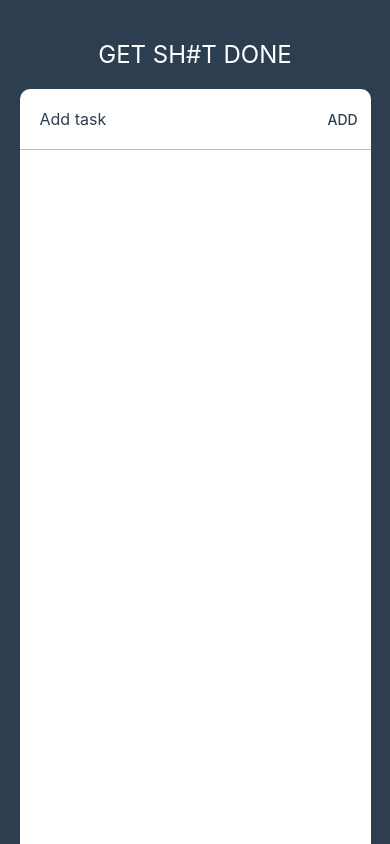
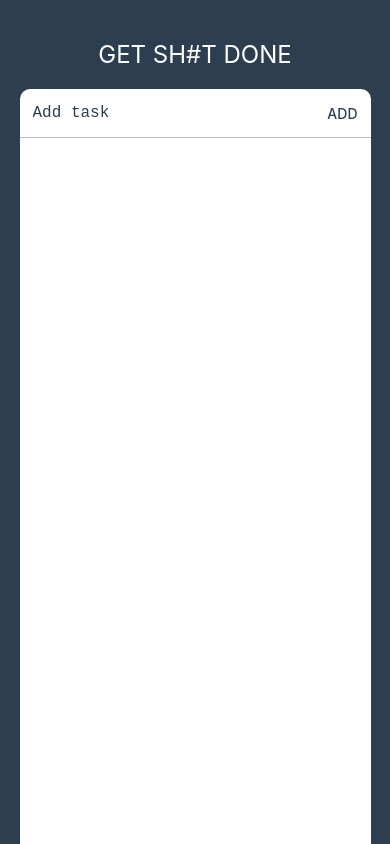
Before and after one commit to Technigo/project-react-native-app, a React Native app: screen / in a window 390 px wide. Built offline with nearby package versions, Linux system fonts and the light colour scheme.

Commit message:
updated some structure and styling of App, NewTodo and TodoItem

```diff
--- a/App.js
+++ b/App.js
@@ -3,29 +3,6 @@ import styled from 'styled-components/native'
 import { NewTodo } from './components/NewTodo'
 import { FlatList } from 'react-native'
 import { TodoItem } from './components/TodoItem'
-
-const Container = styled.View`
-  flex: 1;
-  background-color: #2c3e50;
-  justify-content: flex-start;
-  align-items: center;
-
-`
-
-const Title = styled.Text`
-  padding-top: 40px;
-  padding-bottom: 20px;
-  font-size: 24px;
-  color: #fff;
-`
-
-const ViewCard = styled.View`
-  flex: 1;
-  width: 90%;
-  border-top-left-radius: 10px;
-  border-top-right-radius: 10px;
-  background: #fff;
-`
 
 const App = () => {
   const [todos, setTodos] = useState([])
@@ -48,17 +25,45 @@ const App = () => {
   return (
     <Container>
       <Title>GET SH#T DONE</Title>
+
       <ViewCard>
         <NewTodo handleSubmit={handleSubmit} />
         <FlatList
           data={todos}
           renderItem={({ item }) => (
-            <TodoItem text={item.text} item={item} handleBinPress={handleBinPress} />
+            <TodoItem
+              text={item.text}
+              item={item}
+              handleBinPress={handleBinPress}
+            />
           )}
         />
       </ViewCard>
+
     </Container>
   )
 }
 
 export default App
+
+const Container = styled.View`
+  flex: 1;
+  justify-content: flex-start;
+  align-items: center;
+  background-color: #2c3e50;
+`
+
+const Title = styled.Text`
+  padding-top: 40px;
+  padding-bottom: 20px;
+  color: #fff;
+  font-size: 24px;
+`
+
+const ViewCard = styled.View`
+  flex: 1;
+  width: 90%;
+  border-top-left-radius: 10px;
+  border-top-right-radius: 10px;
+  background: #fff;
+`
--- a/components/NewTodo.js
+++ b/components/NewTodo.js
@@ -7,20 +7,24 @@ export const NewTodo = ({ handleSubmit }) => {
 
   return (
     <Container>
+
       <Input
         value={newTodo}
         onChangeText={handleChange}
         placeholder='Add task'
+        maxLength={25}
       />
+
       <Button
         onPress={() => {
           handleSubmit(newTodo)
           setNewTodo('')
         }}
-        disabled={newTodo.length < 3 || newTodo.length > 40 ? true : false}
+        disabled={newTodo.length < 3 || newTodo.length > 25 ? true : false}
       >
         <ButtonText>ADD</ButtonText>
       </Button>
+
     </Container >
   )
 }
@@ -35,17 +39,18 @@ const Container = styled.View`
 `
 
 const Input = styled.TextInput`
-  padding: 20px;
+  padding: 15px 13px;
+  color: #2c3e50;
   font-size: 16px;
-  color: #2c3e50;
+  font-family: Courier New;
   `
 
 const Button = styled.TouchableOpacity`
+  padding: 15px 13px;
   border: none;
+  background: transparent;
   font-size: 14px;
-  padding: 20px;
   text-align: center;
-  background: transparent;
 `
 
 const ButtonText = styled.Text`
--- a/components/TodoItem.js
+++ b/components/TodoItem.js
@@ -1,6 +1,6 @@
 import React, { useState } from 'react'
 import styled from 'styled-components/native'
-import { Text, TouchableOpacity } from 'react-native'
+import { TouchableOpacity } from 'react-native'
 import Icon from 'react-native-vector-icons/FontAwesome'
 
 export const TodoItem = ({ text, item, handleBinPress }) => {
@@ -19,57 +19,61 @@ export const TodoItem = ({ text, item, handleBinPress }) => {
 
   return (
     <TodoContainer>
+
       <Touchable onPress={toggleCompleted}>
         {completed ? <CircleComplete><CheckMark>&#10003;</CheckMark></CircleComplete> : <CircleNotComplete />}
         <Todo textCompleted={textCompleted}>{text}</Todo>
       </Touchable>
+
       <TouchableOpacity onPress={() => handleBinPress(item.key)}>
         <Icon name="trash-o" size={25} color="#2c3e50" />
       </TouchableOpacity>
+
     </TodoContainer >
   )
 }
 
 const TodoContainer = styled.View`
   flex-direction: row;
+  justify-content: space-between;
   align-items: center;
-  justify-content: space-between;
-  padding: 20px;
+  padding: 20px 13px;
   padding-bottom: 0;
 `
 
 const Touchable = styled.TouchableOpacity`
-flex-direction: row;
-align-items: center;
+  flex-direction: row;
+  align-items: center;
 `
 
 const CircleComplete = styled.View`
   width: 25px;
   height: 25px;
+  margin-right: 13px;
   border-radius: 15px;
+  border-width: 2px;
   border-color: #2c3e50;
   background: #2c3e50;
-  border-width: 2px;
-  margin-right: 20px;
   color: #fff
 `
 
 const CheckMark = styled.Text`
+  color: #fff;
   font-size: 16px;
   text-align: center;
-  color: #fff;
 `
 
 const CircleNotComplete = styled.View`
   width: 25px;
   height: 25px;
+  margin-right: 13px;
   border-radius: 15px;
+  border-width: 2px;
   border-color: #2c3e50;
-  border-width: 2px;
-  margin-right: 20px;
 `
 
 const Todo = styled.Text`
   font-size: 16px;
+  font-family: Courier New;
   ${prop => prop.textCompleted ? 'color: #bbb; text-decoration: line-through; text-decoration-color: #bbb' : 'color: #2c3e50'};
 `
```
